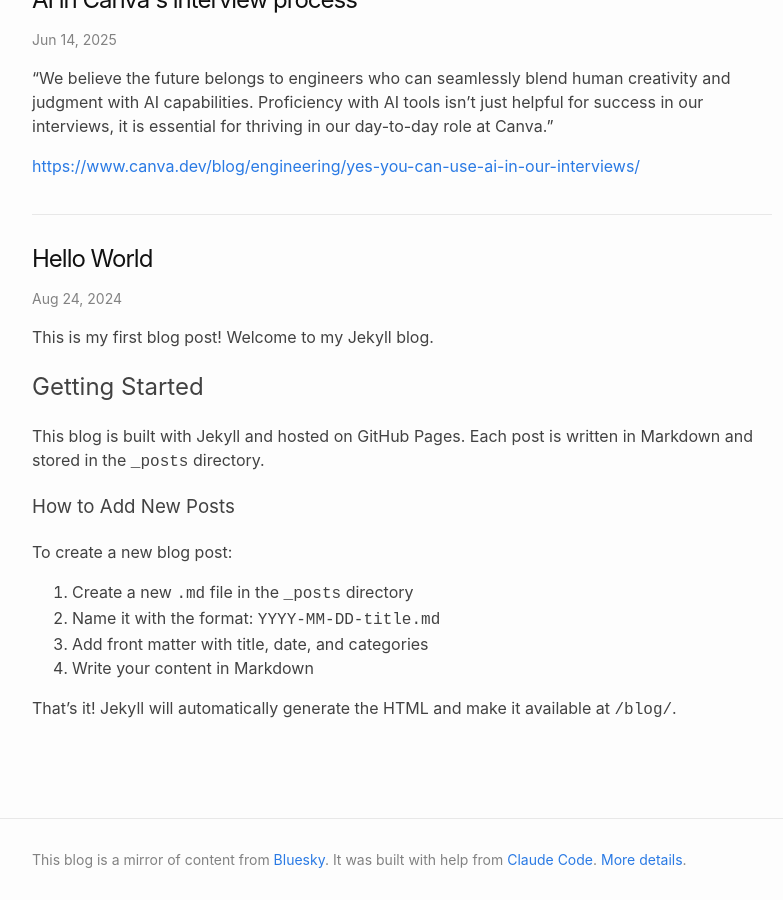
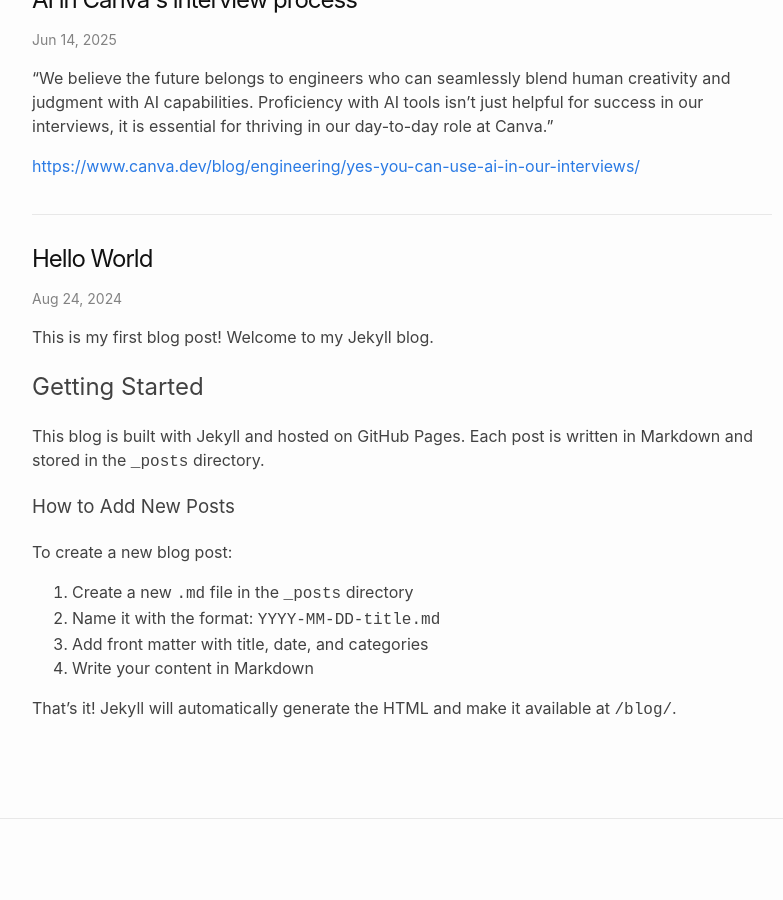
Before and after one commit to monsur/monsur.github.io, a Jekyll site: the page built from index.html, in a window 1280 px wide and 900 px high, scrolled down 5553 px. Shown: the whole window, without its empty margins (238-1021 px from the left). Built offline with Jekyll 4.4.1, drawn with Linux system fonts in a browser that asks for light colours; after the commit the page ends 6432 px from its top, so only the background shows below that.

Commit message:
Removing footer

```diff
--- a/_layouts/default.html
+++ b/_layouts/default.html
@@ -244,7 +244,6 @@
 
   <footer class="site-footer">
     <div class="wrapper">
-     This blog is a mirror of content from <a href="https://bsky.app/profile/monsur.hossa.in">Bluesky</a>. It was built with help from <a href="https://www.anthropic.com/claude-code">Claude Code</a>. <a href="/blog/2025/08/24/another-small-vibecoding-proje/">More details</a>.
     </div>
   </footer>
 </body>
```
